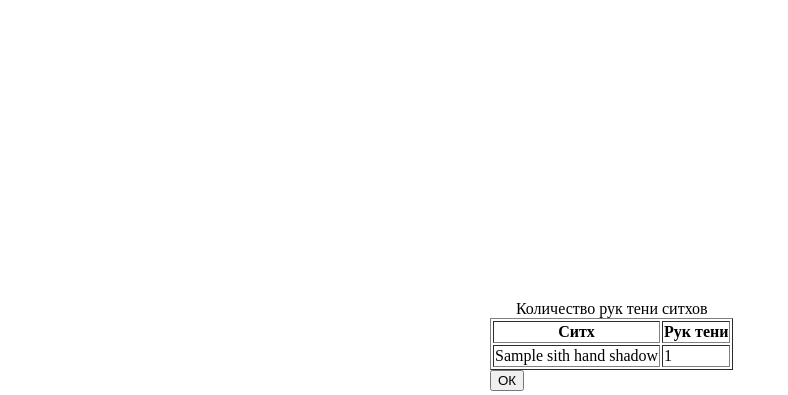
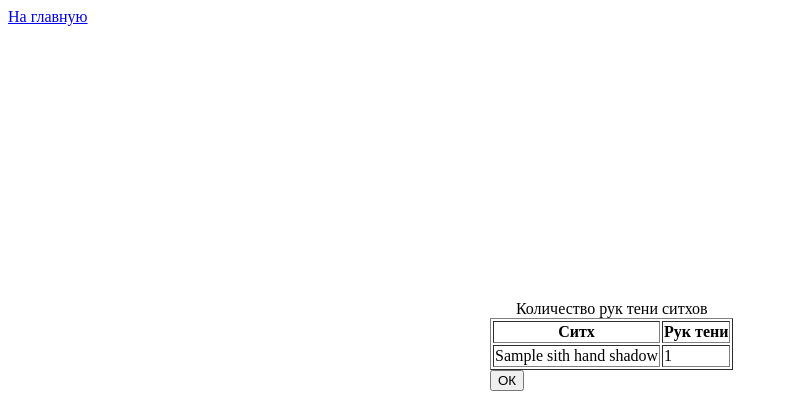
Before and after one commit to shamiloffEmil/BarsTest, a Django app: template templates/sithHandShadow.html in a window 1280 px wide. Shown: the top 395 px of the page, without its empty margins (0-788 px from the left). Run offline with Django 3.2, Linux system fonts and the light colour scheme; the template is opened without the code that fills it: most values are stand-ins (such as "Sample title", 1, 10 or a date in 2020).

Commit message:
The new project for "Bars group"

```diff
--- a/templates/almostSuccessfulRecruits.html
+++ b/templates/almostSuccessfulRecruits.html
@@ -16,6 +16,7 @@
     </style>
 </head>
 <body>
+<a href="{% url 'authorization' %}">На главную</a>
 <form method="POST" class="post-form" id="centerLayer">{% csrf_token %}
   Recruit: {{recruits.as_p}}
 <select name="slist">
--- a/templates/recruitRegistration.html
+++ b/templates/recruitRegistration.html
@@ -16,6 +16,7 @@
     </style>
 </head>
 <body>
+<a href="{% url 'authorization' %}">На главную</a>
 <form method="POST" class="post-form" id="centerLayer">{% csrf_token %}
     {{ recruit.as_p }}
 
--- a/templates/recruitResults.html
+++ b/templates/recruitResults.html
@@ -16,6 +16,7 @@
     </style>
 </head>
 <body>
+<a href="{% url 'authorization' %}">На главную</a>
 
 <form method="POST" class="post-form" id="centerLayer">{% csrf_token %}
     <table>
--- a/templates/recruitTest.html
+++ b/templates/recruitTest.html
@@ -16,7 +16,7 @@
     </style>
 </head>
 <body>
-
+<a href="{% url 'authorization' %}">На главную</a>
 <form method="POST" class="post-form" id="centerLayer">{% csrf_token %}
 
 Тест № {{test.pk}}
--- a/templates/sithHandShadow.html
+++ b/templates/sithHandShadow.html
@@ -16,6 +16,7 @@
     </style>
 </head>
 <body>
+<a href="{% url 'authorization' %}">На главную</a>
 <form method="POST" class="post-form" id="centerLayer">{% csrf_token %}
     <table border="1">
     <caption>Количество рук тени ситхов</caption>
--- a/templates/sithRegistration.html
+++ b/templates/sithRegistration.html
@@ -16,6 +16,7 @@
     </style>
 </head>
 <body>
+<a href="{% url 'authorization' %}">На главную</a>
 <form method="POST" class="post-form" id="centerLayer">{% csrf_token %}
 
    {{siths.as_p}}
--- a/views.py
+++ b/views.py
@@ -1,8 +1,6 @@
 import random
 from django.db import connection
 from django.shortcuts import redirect
-from django.urls import reverse
-
 from .forms import RecruitForm, ResultForm , AnswerForm, SithForm,TestHandShadowForm
 from .models import TestHandShadow, Recruit, Answer, Result, Sith
 from django.shortcuts import render, get_object_or_404
```
Also changed, not shown: forms.py (+0 -7 lines), models.py (+0 -8 lines).
